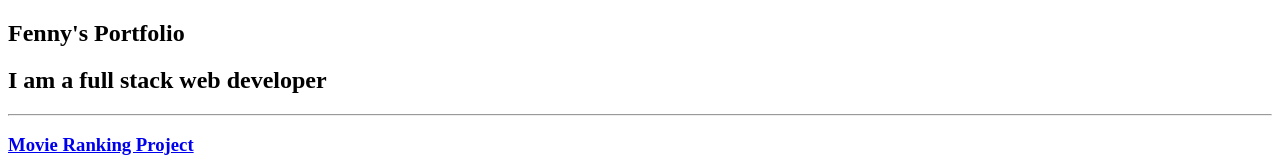
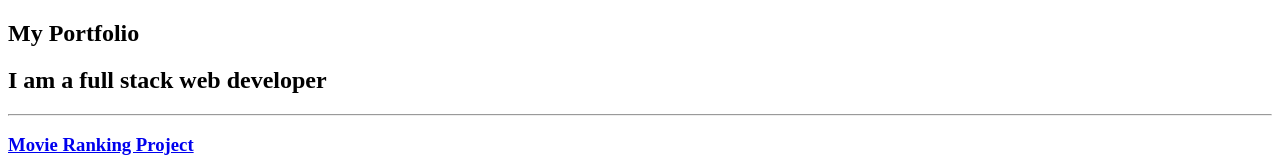
Before and after one commit to gunniapohe/test-portfolio, a plain HTML site: page index.html in a window 1280 px wide. Shown: the top 160 px of the page. Drawn offline with Linux system fonts and the light colour scheme.

Commit message:
Update index.html

```diff
--- a/index.html
+++ b/index.html
@@ -4,7 +4,7 @@
   <head>
     <meta charset="UTF-8" />
     <meta name="viewport" content="width=device-width, initial-scale=1.0" />
-    <title>Fenny's Portfolio</title>
+    <title>My Portfolio</title>
   </head>
   <body></body>
 </html>
@@ -13,7 +13,7 @@
 <!-- TODO 3: Take screenshots of your project previews and add the images to the images folder -->
 
 <!-- TODO 4: Add titles/subtitles etc. -->
-<h2>Fenny's Portfolio</h2>
+<h2>My Portfolio</h2>
 <h2>I am a full stack web developer</h2>
 <!-- TODO 5: Add a link to the project pages -->
 <hr />
```
